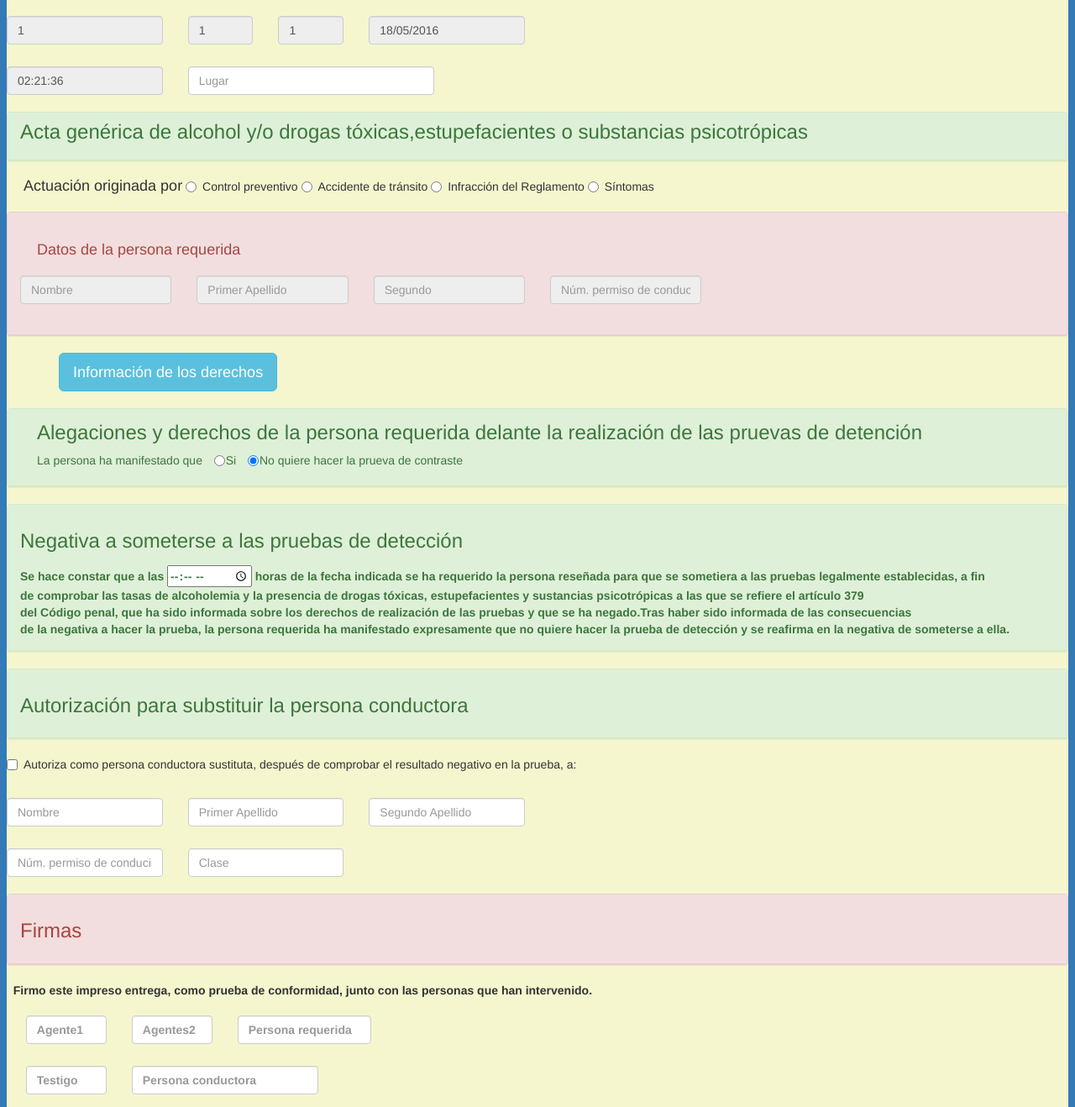
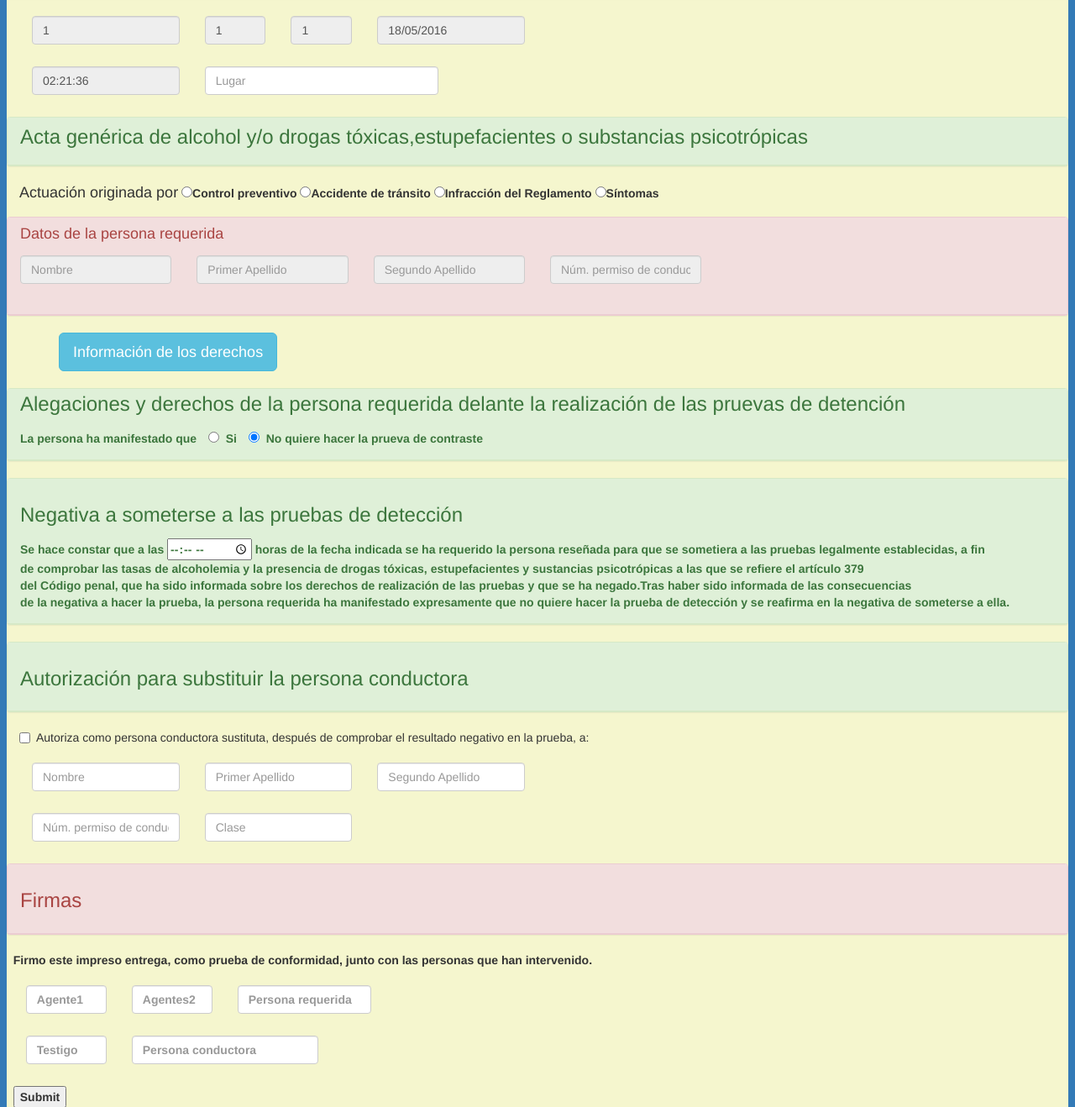
Before and after one commit to Gluque1678/ProyectoSintesisFelipeOscarGerman, a PHP site: page /T27.php in a window 1280 px wide. Shown: the part 430-1748 px from the top of the page at 84% size. Run offline with PHP 8.4, Linux system fonts and the light colour scheme; the visitor is signed in with stand-in values (Sample User, id 1).

Commit message:
Add files via upload

```diff
--- a/T27.php
+++ b/T27.php
@@ -54,14 +54,12 @@
 
 				</div>
 
-
-
 			</div>
 		</div>
 
 
-				<div class="row">
-					<div class="col-xs-2"
+				<div class="col-xs-12">
+					<div class="col-xs-2">
 
 						<label class="sr-only" for="NºDiligencias"></label>
 						<input type="text" id="Numdiligencias" name= "diligencias" class="form-control" placeholder="Número de Diligencias" value="<?php echo $_SESSION['diligencias']; ?>" readonly/>
@@ -93,7 +91,7 @@
 				</div>
 
 
-
+				</br></br></br>	</br></br></br>
 
 		<div class="panel panel-success">
 			<div class="panel-heading">
@@ -108,7 +106,7 @@
 			</div>
 		</div>
 
-				<div class="radio">
+				<div class="col-xs-12">
 
 					<label>
 						<h4 style="margin-top: -5px;">Actuación originada por</h4>
@@ -133,12 +131,13 @@
 
 				</div>
 
+			</br></br>
+
 
 
 	<div class="panel panel-danger">
 		<div class="panel-heading">
-
-			<div class="radio">
+			<div class="requerida">
 
 				<label>
 					<label for=""></label><h4 style="margin-top: -5px;">Datos de la persona requerida</h4>
@@ -161,7 +160,7 @@
 				</div>
 
 				<div class="col-xs-2">
-					<input type="text" id="apellido1" name= "apellidos" class="form-control" placeholder="Segundo " value="<?php echo $dni['Primerapellido']; ?>" readonly/>
+					<input type="text" id="apellido1" name= "apellidos" class="form-control" placeholder="Segundo Apellido " value="<?php echo $dni['Primerapellido']; ?>" readonly/>
 				</div>
 
 				<div class="col-xs-2">
@@ -221,8 +220,7 @@
 
 	<div class="panel panel-success">
 		<div class="panel-heading">
-
-			<div class="radio">
+			<div class="Alegaciones">
 
 				<label for="alegaciones"><h3 style="margin-top: -5px;">Alegaciones y derechos de la persona requerida delante la realización de las pruevas de detención</h3>
 				</label></br>
@@ -245,7 +243,6 @@
 
 	<div class="panel panel-success">
 		<div class="panel-heading">
-
 			<div class="negativa">
 
 				<label for="negativa"><h3>Negativa a someterse a las pruebas de detección</h3></label>
@@ -274,7 +271,7 @@
    		</div>
 	</div>
 
-   		<div class="radio">
+   		<div class="col-xs-12">
 
    		<label class="checkbox-inline">
 
@@ -283,8 +280,9 @@
 
 		</div>
 
-		<div class="row">
-			<div class="col-xs-2"
+
+		<div class="col-xs-12">
+			<div class="col-xs-2">
 
 				<label class="sr-only" for=""></label>
 				<input type="text" id="nombresustituto" name= "nombresustituto" class="form-control" placeholder="Nombre"/>
@@ -311,7 +309,7 @@
 
 		</div>
 
-
+	</br></br></br></br></br></br></br></br>
 
 
 
```
